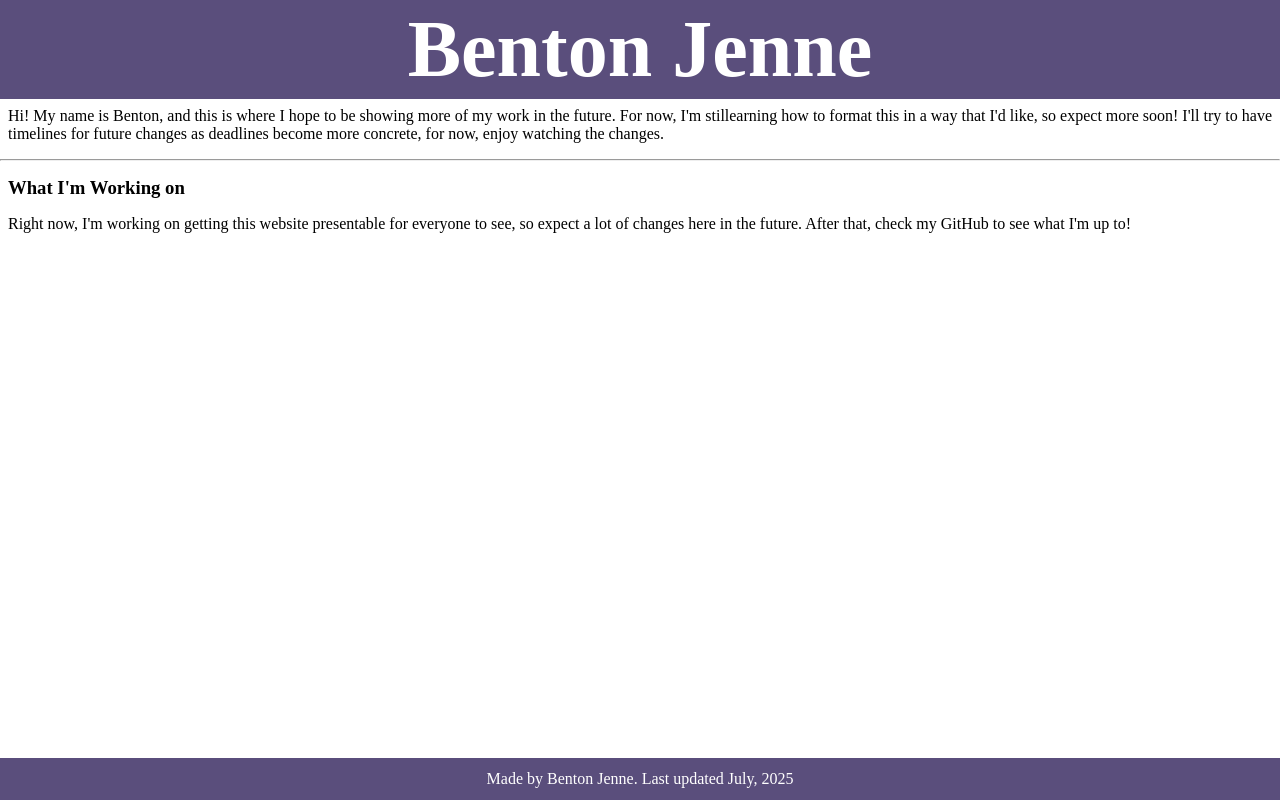
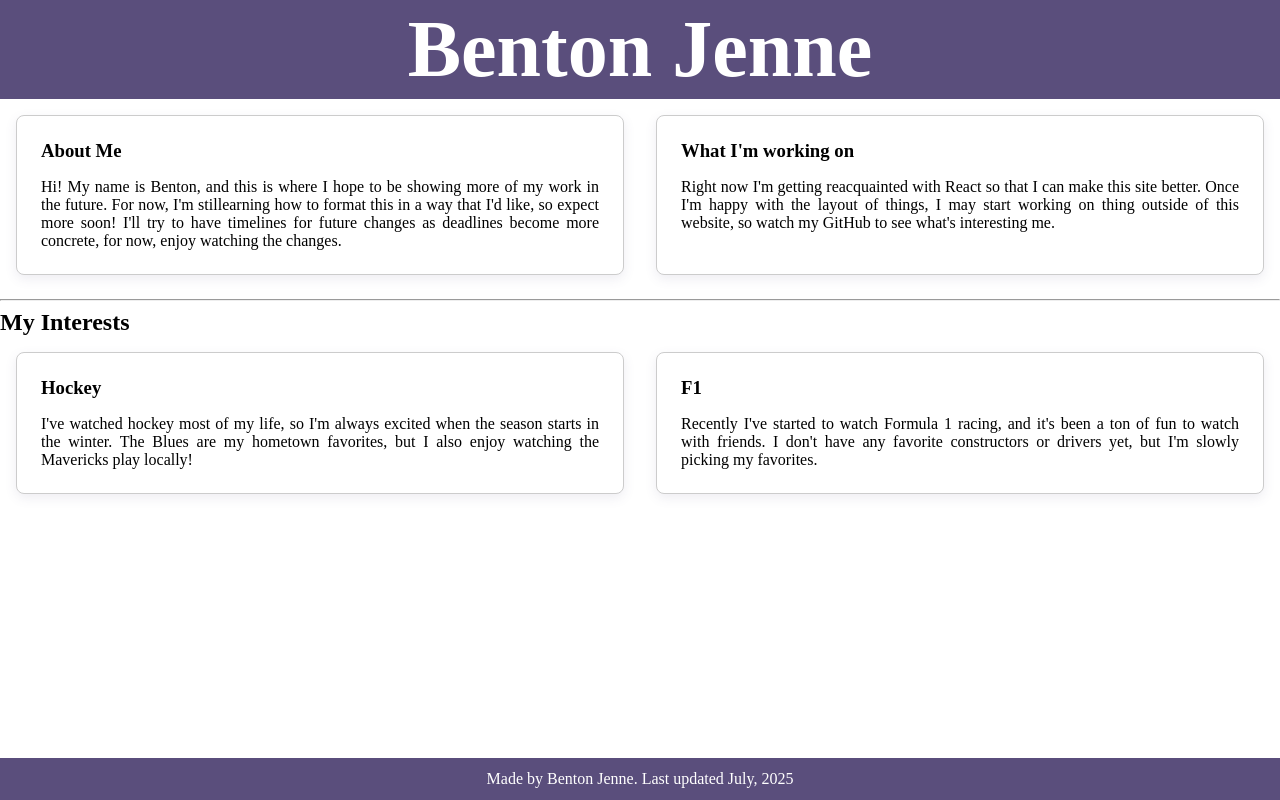
Before and after one commit to BJenne87/personal-website, a React (Create React App) app: page / in a window 1280 px wide. Built offline with nearby package versions, Linux system fonts and the light colour scheme.

Commit message:
Made my first reusable component! Also changed some of the components to arrow functions to follow convention better.

```diff
--- a/src/Components/Body.css
+++ b/src/Components/Body.css
@@ -10,3 +10,9 @@ p {
 h3 {
     padding: .5rem;
 }
+
+.card-container {
+    display: flex;
+    flex-direction: row;
+    justify-content: center;
+}
--- a/src/Components/Body.jsx
+++ b/src/Components/Body.jsx
@@ -1,23 +1,24 @@
 import "./Body.css";
+import About from "../Data/about.json"
+import Hobbies from "../Data/hobbies.json"
+import Card from "./Card.jsx"
 
-function Body () {
+const Body = () => {
     return(
         <>
-            <p>
-                Hi! My name is Benton, and this is where I hope to be showing more of my work in the
-                future. For now, I'm stillearning how to format this in a way that I'd like, so expect
-                more soon! I'll try to have timelines for future changes as deadlines become more
-                concrete, for now, enjoy watching the changes.
-            </p>
+        <div className="card-container">
+            {About.map((item,index) => (
+                <Card key={index} title={item.title} body={item.body}/>
+            ))}
+
+        </div>
             <hr/>
-            <h3>
-                What I'm Working on
-            </h3>
-            <p>
-                Right now, I'm working on getting this website presentable for
-                everyone to see, so expect a lot of changes here in the future.
-                After that, check my GitHub to see what I'm up to!
-            </p>
+        <h2>My Interests</h2>
+        <div className="card-container">
+            {Hobbies.map((item,index) => (
+                <Card key={index} title={item.title} body={item.body}/>
+            ))}
+        </div>
         </>
     );
 };
--- /dev/null
+++ b/src/Components/Card.css
@@ -0,0 +1,14 @@
+.card {
+    flex: 1;
+    border: 1px solid #ccc;
+    border-radius: 8px;
+    box-shadow: 0 4px 12px rgba(90, 78, 124, 0.1);
+    padding: 16px;
+    margin: 16px;
+    background-color: #fff;
+    transition: box-shadow 0.3s ease;
+}
+
+.card:hover {
+    box-shadow: 0 8px 20px rgba(90, 78, 124, .15);
+}
--- /dev/null
+++ b/src/Components/Card.jsx
@@ -0,0 +1,16 @@
+import "./Card.css";
+
+const Card = (props) => {
+    return(
+        <div className="card">
+        <h3>
+            {props.title}
+        </h3>
+        <p>
+            {props.body}
+        </p>
+        </div>
+    );
+};
+
+export default Card;
--- a/src/Components/Header.css
+++ b/src/Components/Header.css
@@ -6,7 +6,7 @@ header {
     align-items: center;
 }
 
-h1 {
+#title {
     font-size: 5rem;
     padding: .25rem;
 }
--- a/src/Components/Header.jsx
+++ b/src/Components/Header.jsx
@@ -3,7 +3,7 @@ import "./Header.css";
 function Header() {
     return(
         <header>
-            <h1>Benton Jenne</h1>
+            <h1 id="title">Benton Jenne</h1>
         </header>
     );
 
--- /dev/null
+++ b/src/Data/about.json
@@ -0,0 +1,10 @@
+[
+    {
+        "title": "About Me",
+        "body": " Hi! My name is Benton, and this is where I hope to be showing more of my work in the future. For now, I'm stillearning how to format this in a way that I'd like, so expect more soon! I'll try to have timelines for future changes as deadlines become more concrete, for now, enjoy watching the changes."
+    },
+    {
+        "title": "What I'm working on",
+        "body": "Right now I'm getting reacquainted with React so that I can make this site better. Once I'm happy with the layout of things, I may start working on thing outside of this website, so watch my GitHub to see what's interesting me."
+    }
+]
--- /dev/null
+++ b/src/Data/hobbies.json
@@ -0,0 +1,10 @@
+[
+    {
+        "title": "Hockey",
+        "body": "I've watched hockey most of my life, so I'm always excited when the season starts in the winter. The Blues are my hometown favorites, but I also enjoy watching the Mavericks play locally!"
+    },
+    {
+        "title": "F1",
+        "body": "Recently I've started to watch Formula 1 racing, and it's been a ton of fun to watch with friends. I don't have any favorite constructors or drivers yet, but I'm slowly picking my favorites."
+    }
+]
```
